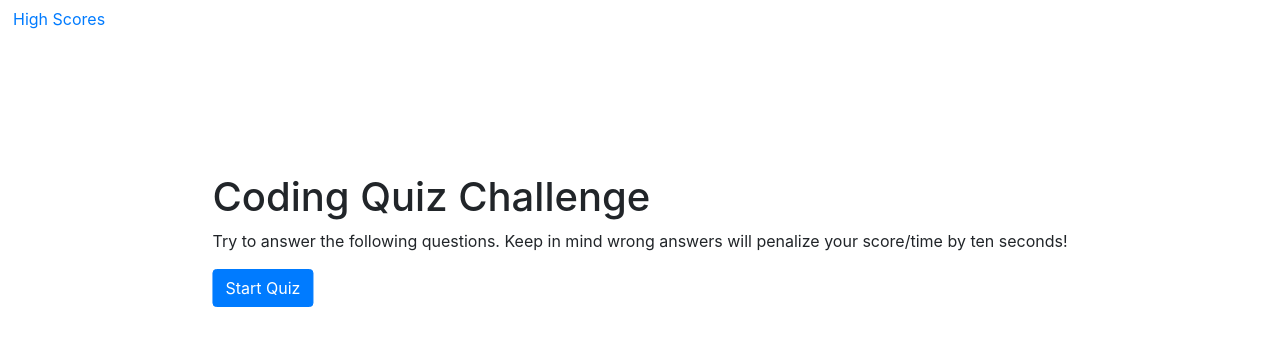
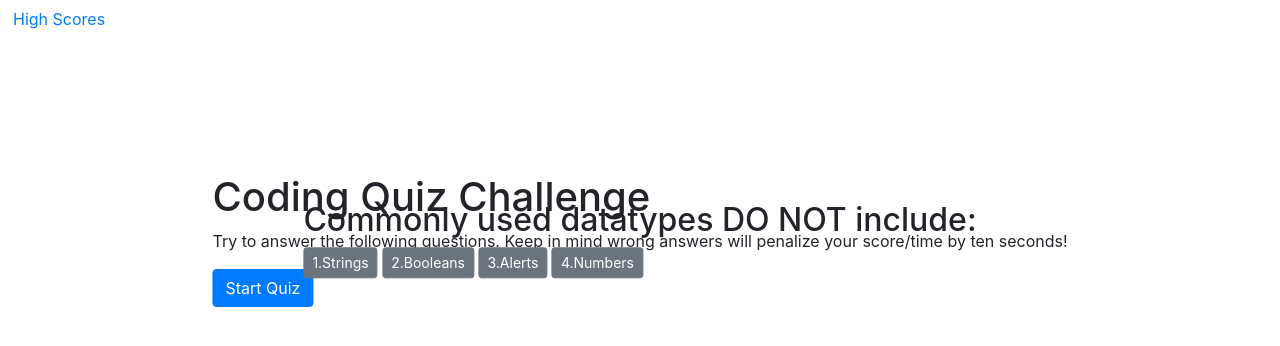
Before and after one commit to JulieAnnI/Web-APIs-Code-Quiz, a plain HTML site: page index.html in a window 1280 px wide. Drawn offline with nearby package versions, Linux system fonts and the light colour scheme.

Commit message:
Added Question 1 basic HTML and CSS

```diff
--- a/index.html
+++ b/index.html
@@ -13,9 +13,12 @@
     <link rel="stylesheet" href="https://cdn.jsdelivr.net/npm/bootstrap@4.5.3/dist/css/bootstrap.min.css" integrity="sha384-TX8t27EcRE3e/ihU7zmQxVncDAy5uIKz4rEkgIXeMed4M0jlfIDPvg6uqKI2xXr2" crossorigin="anonymous">
     <link rel="stylesheet local" href="style.css">
 
+    <!--Javascript-->
+    <script src="script.js"></script>
 </head>
 
 <body>
+<!--Header-->
     <header>
         <button type="button" class="btn btn-link">High Scores</button>
 
@@ -26,22 +29,18 @@
         <h1>Coding Quiz Challenge</h1>
         <p>Try to answer the following questions. Keep in mind wrong answers will penalize your score/time by ten seconds!</p>
         <button type="button" class="btn btn-primary">Start Quiz</button>
-
-
-
-
-
-
-
-
-
-
-
-
     </main>
 
-
-
+<!--Question 1-->
+    <main id="Question 1" class="format">
+        <h2>Commonly used datatypes DO NOT include:</h2>
+        <section>
+            <button type="button" class="btn btn-secondary btn-sm wrong">1.Strings</button>
+            <button type="button" class="btn btn-secondary btn-sm wrong">2.Booleans</button>
+            <button type="button" class="btn btn-secondary btn-sm correct">3.Alerts</button>
+            <button type="button" class="btn btn-secondary btn-sm wrong">4.Numbers</button>
+        </section>
+    </main>
 
 
 
```
